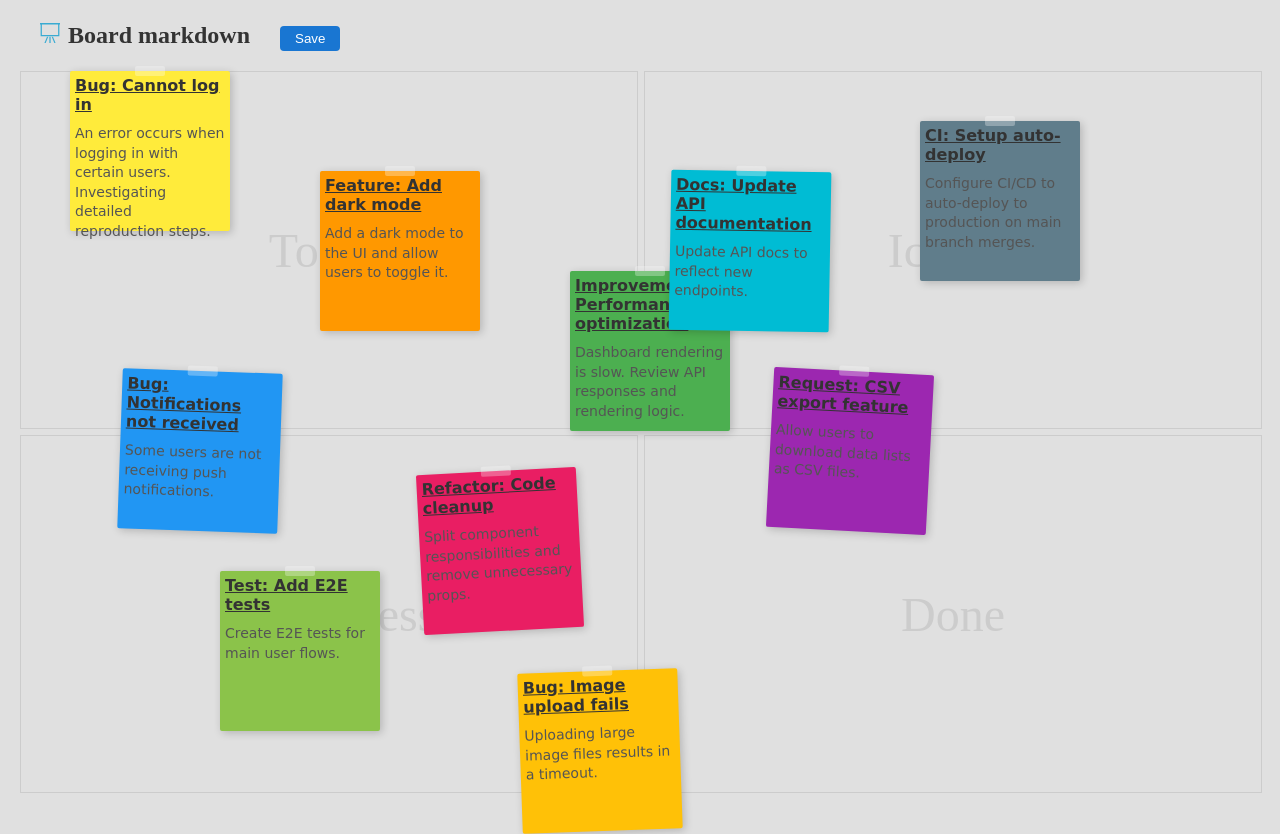
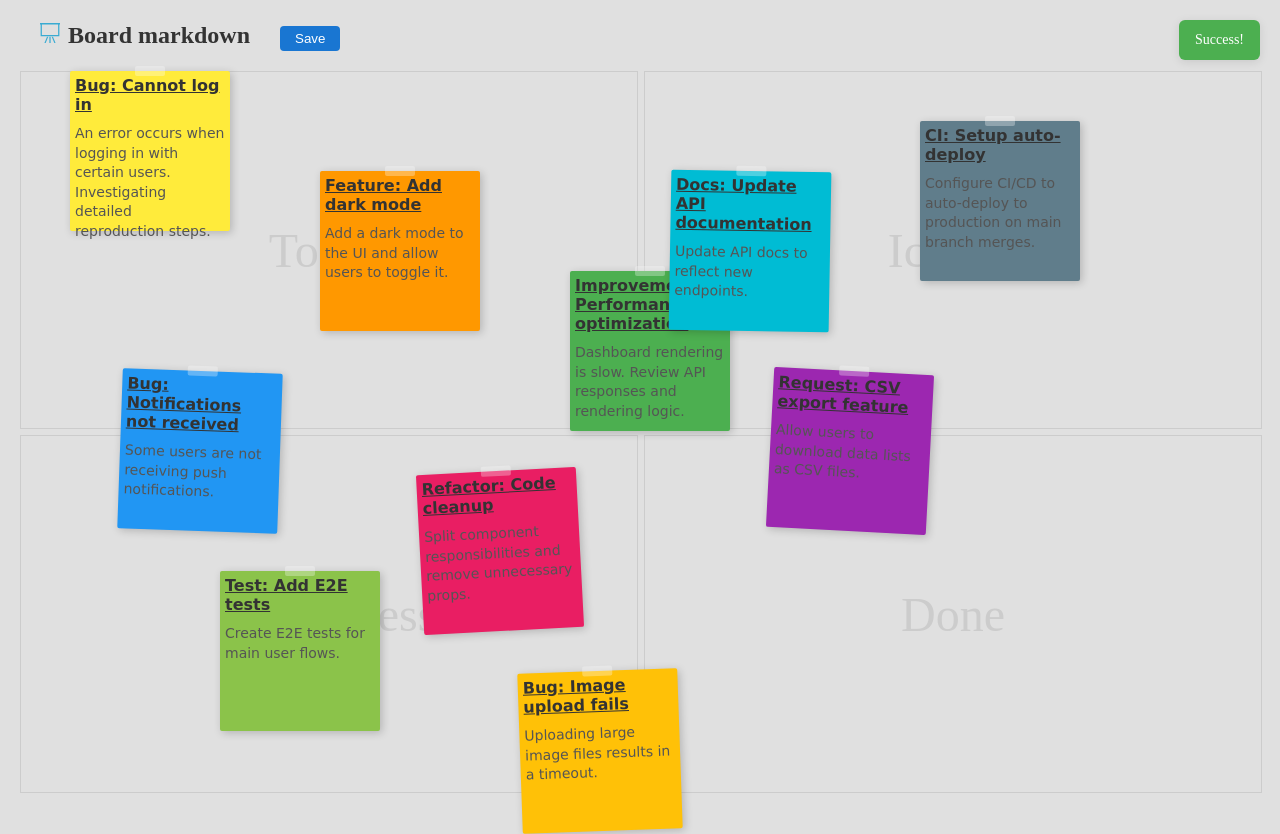
Before and after one commit to wasabina67/board-markdown, a React (Vite) app: page / in a window 1280 px wide. Both pictures are taken after a click on the button "Save". Built offline with nearby package versions, Linux system fonts and the light colour scheme.

Commit message:
Update src/App.tsx & Create src/components/Toast.css, src/components/Toast.tsx

```diff
--- a/src/App.tsx
+++ b/src/App.tsx
@@ -1,5 +1,6 @@
 import React, { useState } from 'react'
 import './App.css'
+import { Toast, useToast } from './components/Toast'
 
 interface StickyNote {
   id: number;
@@ -64,6 +65,7 @@ function App() {
   const [dragState, setDragState] = useState<DragState>(dragStateData)
   const [contextMenuState, setContextMenuState] = useState<ContextMenuState>(contextMenuStateData)
   const [editState, setEditState] = useState<EditState>(editStateData)
+  const { toasts, showToast, removeToast } = useToast()
 
   const handleMouseMove = (e: React.MouseEvent) => {
     if (!dragState.isDragging || dragState.noteId === null) return
@@ -135,7 +137,7 @@ function App() {
       }
       setEditState(status)
     } else {
-      alert('Error!')
+      showToast('Error!', 'error')
     }
 
     setContextMenuState(contextMenuStateData)
@@ -172,10 +174,10 @@ function App() {
   const saveToLocalStorage = () => {
     try {
       localStorage.setItem(LOCALSTORAGE_KEY, JSON.stringify(stickyNotes))
-      alert('Success!')
+      showToast('Success!', 'success')
     } catch (err) {
       console.error('Error:', err)
-      alert('Error!')
+      showToast('Error!', 'error')
     }
   }
 
@@ -188,7 +190,7 @@ function App() {
       }
     } catch (err) {
       console.error('Error:', err)
-      alert('Error!')
+      showToast('Error!', 'error')
     }
 
     fetch('/board-markdown/data.json')
@@ -201,7 +203,7 @@ function App() {
       })
       .catch((err) => {
         console.error('Error:', err)
-        alert('Error!')
+        showToast('Error!', 'error')
       })
   }, [])
 
@@ -311,6 +313,7 @@ function App() {
 
         </div>
       </div>
+      <Toast messages={toasts} onRemove={removeToast} />
     </>
   )
 }
--- /dev/null
+++ b/src/components/Toast.css
@@ -0,0 +1,40 @@
+.toast-container {
+  position: fixed;
+  top: 20px;
+  right: 20px;
+  z-index: 9999;
+  display: flex;
+  flex-direction: column;
+  gap: 10px;
+}
+
+.toast {
+  padding: 12px 16px;
+  border-radius: 6px;
+  color: white;
+  font-size: 14px;
+  max-width: 300px;
+  word-wrap: break-word;
+  cursor: pointer;
+  animation: slideIn 0.3s ease-out;
+  box-shadow: 0 2px 10px rgba(0, 0, 0, 0.1);
+}
+
+.toast-success {
+  background-color: #4caf50;
+}
+
+.toast-error {
+  background-color: #f44336;
+}
+
+@keyframes slideIn {
+  from {
+    transform: translateX(100%);
+    opacity: 0;
+  }
+  to {
+    transform: translateX(0);
+    opacity: 1;
+  }
+}
--- /dev/null
+++ b/src/components/Toast.tsx
@@ -0,0 +1,53 @@
+import React, { useState, useEffect } from 'react'
+import './Toast.css'
+
+interface ToastMessage {
+  id: number
+  message: string
+  type: 'success' | 'error'
+}
+
+interface ToastProps {
+  messages: ToastMessage[]
+  onRemove: (id: number) => void
+}
+
+export const Toast: React.FC<ToastProps> = ({ messages, onRemove }) => {
+  useEffect(() => {
+    messages.forEach(toast => {
+      const timer = setTimeout(() => {
+        onRemove(toast.id)
+      }, 3000)
+      return () => clearTimeout(timer)
+    })
+  }, [messages, onRemove])
+
+  return (
+    <div className="toast-container">
+      {messages.map(toast => (
+        <div
+          key={toast.id}
+          className={`toast toast-${toast.type}`}
+          onClick={() => onRemove(toast.id)}
+        >
+          {toast.message}
+        </div>
+      ))}
+    </div>
+  )
+}
+
+export const useToast = () => {
+  const [toasts, setToasts] = useState<ToastMessage[]>([])
+
+  const showToast = (message: string, type: 'success' | 'error' = 'success') => {
+    const id = Date.now()
+    setToasts(prev => [...prev, { id, message, type }])
+  }
+
+  const removeToast = (id: number) => {
+    setToasts(prev => prev.filter(toast => toast.id !== id))
+  }
+
+  return { toasts, showToast, removeToast }
+}
```
